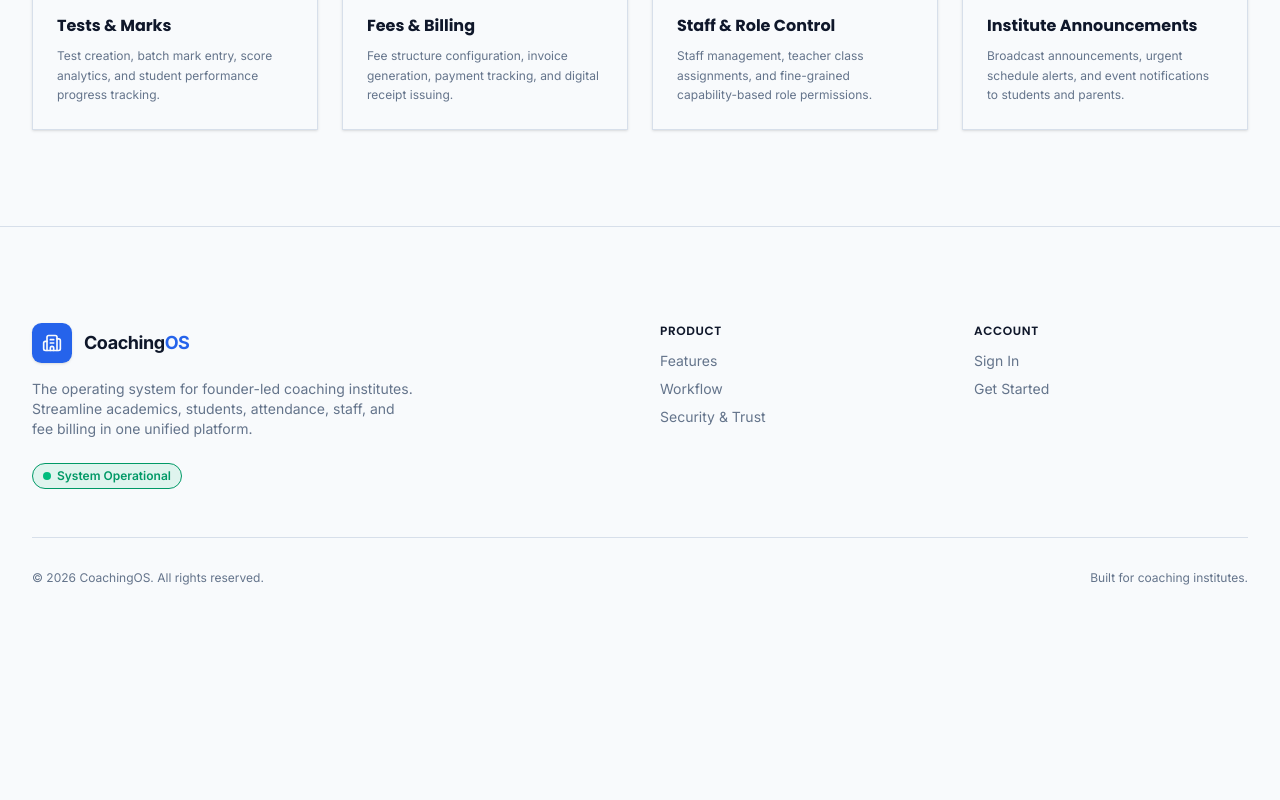
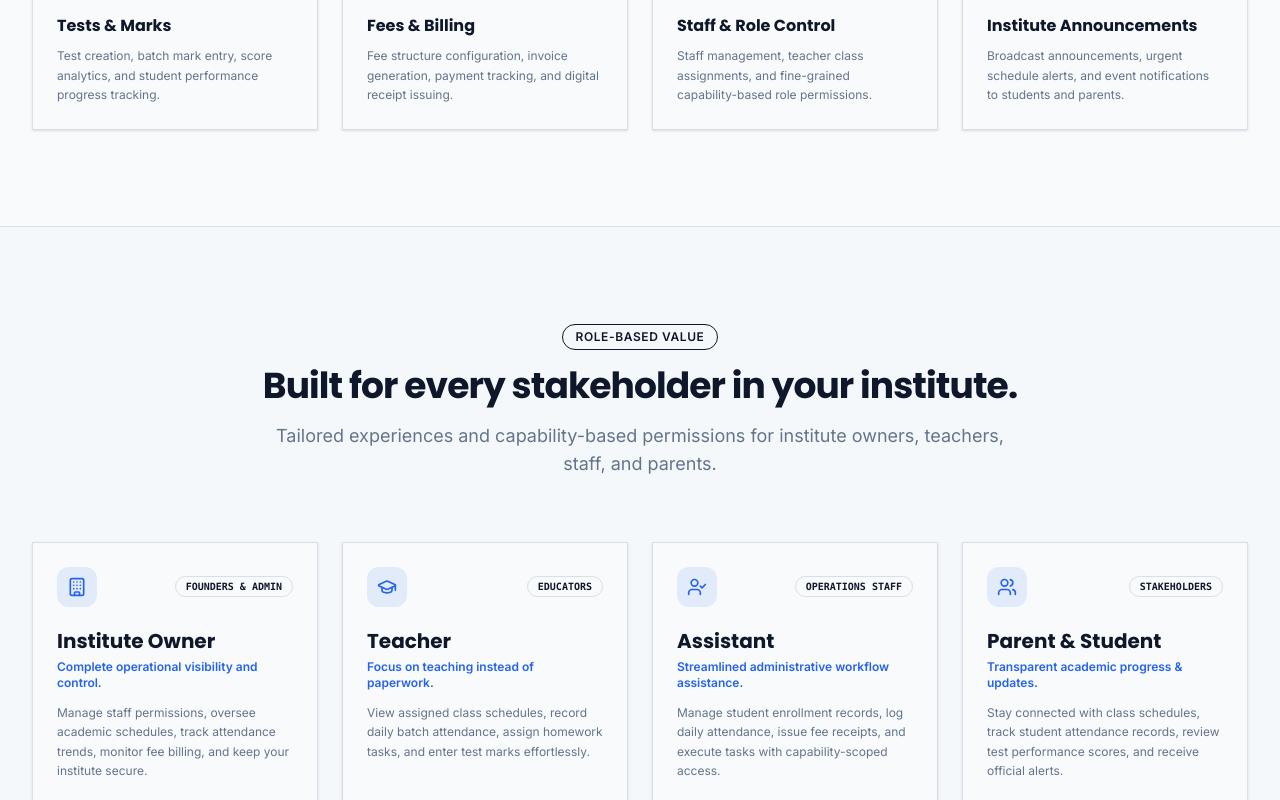
Before and after one commit to prajyots60/class_os, a Next.js app in the folder apps/web/: page / in a window 1280 px wide. Shown: the part 2000-2800 px from the top of the page. Before the commit the page ends 2682 px from the top, so only its background shows below. Built offline with nearby package versions, Linux system fonts and the light colour scheme.

Commit message:
feat(web): implement roles and trust sections

```diff
--- a/apps/web/src/app/(marketing)/page.tsx
+++ b/apps/web/src/app/(marketing)/page.tsx
@@ -2,6 +2,8 @@ import * as React from 'react';
 import { HeroSection } from '../../components/marketing/hero-section';
 import { WorkflowSection } from '../../components/marketing/workflow-section';
 import { CapabilitiesSection } from '../../components/marketing/capabilities-section';
+import { RolesSection } from '../../components/marketing/roles-section';
+import { TrustSection } from '../../components/marketing/trust-section';
 
 export default function MarketingHomePage() {
   return (
@@ -9,6 +11,8 @@ export default function MarketingHomePage() {
       <HeroSection />
       <WorkflowSection />
       <CapabilitiesSection />
+      <RolesSection />
+      <TrustSection />
     </>
   );
 }
--- a/apps/web/src/components/marketing/marketing-header.tsx
+++ b/apps/web/src/components/marketing/marketing-header.tsx
@@ -8,6 +8,7 @@ import { MobileNav } from './mobile-nav';
 const NAV_LINKS = [
   { label: 'Features', href: '/#features' },
   { label: 'Workflow', href: '/#workflow' },
+  { label: 'Roles', href: '/#roles' },
   { label: 'Security', href: '/#security' },
 ];
 
--- /dev/null
+++ b/apps/web/src/components/marketing/roles-section.tsx
@@ -0,0 +1,134 @@
+import * as React from 'react';
+import { Building, GraduationCap, UserCheck, Users, CheckCircle2 } from 'lucide-react';
+import { Card, Badge } from '@coaching-os/ui';
+import { Container, Section } from '../layout/container';
+
+const ROLES = [
+  {
+    role: 'Institute Owner',
+    tag: 'Founders & Admin',
+    headline: 'Complete operational visibility and control.',
+    description:
+      'Manage staff permissions, oversee academic schedules, track attendance trends, monitor fee billing, and keep your institute secure.',
+    valuePoints: [
+      'Operational oversight',
+      'Staff & role management',
+      'Fee billing visibility',
+      'Multi-tenant data isolation',
+    ],
+    icon: Building,
+  },
+  {
+    role: 'Teacher',
+    tag: 'Educators',
+    headline: 'Focus on teaching instead of paperwork.',
+    description:
+      'View assigned class schedules, record daily batch attendance, assign homework tasks, and enter test marks effortlessly.',
+    valuePoints: [
+      'Class schedule access',
+      'Batch attendance logging',
+      'Homework distribution',
+      'Test & marks entry',
+    ],
+    icon: GraduationCap,
+  },
+  {
+    role: 'Assistant',
+    tag: 'Operations Staff',
+    headline: 'Streamlined administrative workflow assistance.',
+    description:
+      'Manage student enrollment records, log daily attendance, issue fee receipts, and execute tasks with capability-scoped access.',
+    valuePoints: [
+      'Student enrollment records',
+      'Fee receipt generation',
+      'Attendance management',
+      'Capability-scoped permissions',
+    ],
+    icon: UserCheck,
+  },
+  {
+    role: 'Parent & Student',
+    tag: 'Stakeholders',
+    headline: 'Transparent academic progress & updates.',
+    description:
+      'Stay connected with class schedules, track student attendance records, review test performance scores, and receive official alerts.',
+    valuePoints: [
+      'Academic score visibility',
+      'Attendance logs',
+      'Class schedule updates',
+      'Official announcements',
+    ],
+    icon: Users,
+  },
+];
+
+export function RolesSection() {
+  return (
+    <Section padding="lg" id="roles" className="border-t border-[hsl(var(--border))] bg-[hsl(var(--muted))]/20">
+      <Container size="lg">
+        {/* Section Header */}
+        <div className="mx-auto max-w-3xl text-center">
+          <Badge
+            variant="secondary"
+            className="mb-4 inline-flex items-center gap-1.5 px-3 py-1 text-xs font-semibold uppercase tracking-wider"
+          >
+            Role-Based Value
+          </Badge>
+          <h2 className="text-3xl font-extrabold tracking-tight text-[hsl(var(--foreground))] sm:text-4xl">
+            Built for every stakeholder in your institute.
+          </h2>
+          <p className="mt-4 text-base text-[hsl(var(--muted-foreground))] sm:text-lg">
+            Tailored experiences and capability-based permissions for institute owners, teachers, staff, and parents.
+          </p>
+        </div>
+
+        {/* Roles Grid */}
+        <div className="mt-16 grid grid-cols-1 gap-6 sm:grid-cols-2 lg:grid-cols-4">
+          {ROLES.map((item) => {
+            const Icon = item.icon;
+
+            return (
+              <Card
+                key={item.role}
+                className="flex flex-col justify-between p-6 transition-all hover:border-[hsl(var(--primary))]/50 hover:shadow-md"
+              >
+                <div>
+                  {/* Card Top */}
+                  <div className="flex items-center justify-between">
+                    <span className="flex h-10 w-10 items-center justify-center rounded-lg bg-[hsl(var(--primary))]/10 text-[hsl(var(--primary))]">
+                      <Icon className="h-5 w-5" />
+                    </span>
+                    <Badge variant="outline" className="text-[10px] uppercase font-mono">
+                      {item.tag}
+                    </Badge>
+                  </div>
+
+                  {/* Role Title & Headline */}
+                  <h3 className="mt-5 text-xl font-bold text-[hsl(var(--foreground))]">
+                    {item.role}
+                  </h3>
+                  <p className="mt-1 text-xs font-semibold text-[hsl(var(--primary))]">
+                    {item.headline}
+                  </p>
+                  <p className="mt-3 text-xs leading-relaxed text-[hsl(var(--muted-foreground))]">
+                    {item.description}
+                  </p>
+                </div>
+
+                {/* Value Points */}
+                <ul className="mt-6 space-y-2 border-t border-[hsl(var(--border))] pt-4">
+                  {item.valuePoints.map((point) => (
+                    <li key={point} className="flex items-center gap-2 text-xs text-[hsl(var(--foreground))]">
+                      <CheckCircle2 className="h-3.5 w-3.5 shrink-0 text-emerald-500" />
+                      <span>{point}</span>
+                    </li>
+                  ))}
+                </ul>
+              </Card>
+            );
+          })}
+        </div>
+      </Container>
+    </Section>
+  );
+}
--- /dev/null
+++ b/apps/web/src/components/marketing/trust-section.tsx
@@ -0,0 +1,99 @@
+import * as React from 'react';
+import { Shield, Lock, KeyRound, Eye, ShieldCheck } from 'lucide-react';
+import { Card, Badge } from '@coaching-os/ui';
+import { Container, Section } from '../layout/container';
+
+const TRUST_CONCEPTS = [
+  {
+    title: 'Row-Level Tenant Isolation',
+    description:
+      'Every database operation is explicitly scoped by institute_id at the repository layer, ensuring complete data boundary isolation between institutes.',
+    tag: 'Tenant Isolation',
+    icon: Shield,
+  },
+  {
+    title: 'Capability-Based RBAC',
+    description:
+      'Access permissions are governed by 49 fine-grained domain capabilities resolved server-side, never trusting client-supplied parameters.',
+    tag: 'Capability RBAC',
+    icon: Lock,
+  },
+  {
+    title: 'Server-Controlled Sessions',
+    description:
+      'User authentication state and institute memberships are verified server-side using encrypted session tokens powered by Better Auth.',
+    tag: 'Better Auth Infrastructure',
+    icon: KeyRound,
+  },
+  {
+    title: 'Audit Logging & Redaction',
+    description:
+      'Security-sensitive actions record canonical request correlation IDs, structured Pino logs, and automatic sensitive field redaction.',
+    tag: 'Observability & PII Redaction',
+    icon: Eye,
+  },
+];
+
+export function TrustSection() {
+  return (
+    <Section padding="lg" id="security" className="border-t border-[hsl(var(--border))] bg-[hsl(var(--background))]">
+      <Container size="lg">
+        {/* Section Header */}
+        <div className="mx-auto max-w-3xl text-center">
+          <Badge
+            variant="secondary"
+            className="mb-4 inline-flex items-center gap-1.5 px-3 py-1 text-xs font-semibold uppercase tracking-wider text-emerald-600 dark:text-emerald-400 bg-emerald-500/10 border-emerald-500/20"
+          >
+            <ShieldCheck className="h-3.5 w-3.5" />
+            Architectural Trust & Security
+          </Badge>
+          <h2 className="text-3xl font-extrabold tracking-tight text-[hsl(var(--foreground))] sm:text-4xl">
+            Enterprise security designed for coaching data.
+          </h2>
+          <p className="mt-4 text-base text-[hsl(var(--muted-foreground))] sm:text-lg">
+            Your institute data is protected by strict multi-tenant isolation, capability-based access controls, and server-side session authorization.
+          </p>
+        </div>
+
+        {/* Trust Concepts Grid */}
+        <div className="mt-16 grid grid-cols-1 gap-6 sm:grid-cols-2 lg:grid-cols-4">
+          {TRUST_CONCEPTS.map((concept) => {
+            const Icon = concept.icon;
+
+            return (
+              <Card
+                key={concept.title}
+                className="group relative flex flex-col justify-between p-6 transition-all hover:border-[hsl(var(--primary))]/50 hover:shadow-md"
+              >
+                <div>
+                  {/* Top Badge */}
+                  <div className="flex items-center justify-between">
+                    <span className="flex h-10 w-10 items-center justify-center rounded-lg bg-[hsl(var(--primary))]/10 text-[hsl(var(--primary))] transition-colors group-hover:bg-[hsl(var(--primary))] group-hover:text-[hsl(var(--primary-foreground))]">
+                      <Icon className="h-5 w-5" />
+                    </span>
+                    <Badge variant="outline" className="text-[10px] uppercase font-mono">
+                      {concept.tag}
+                    </Badge>
+                  </div>
+
+                  {/* Title & Description */}
+                  <h3 className="mt-5 text-base font-bold text-[hsl(var(--foreground))]">
+                    {concept.title}
+                  </h3>
+                  <p className="mt-2 text-xs leading-relaxed text-[hsl(var(--muted-foreground))]">
+                    {concept.description}
+                  </p>
+                </div>
+              </Card>
+            );
+          })}
+        </div>
+
+        {/* Technical Guarantee Micro-banner */}
+        <div className="mt-12 rounded-xl border border-[hsl(var(--border))] bg-[hsl(var(--muted))]/30 p-4 text-center text-xs text-[hsl(var(--muted-foreground))]">
+          <span className="font-semibold text-[hsl(var(--foreground))]">Security Invariant:</span> All authorization and multi-tenant isolation rules are enforced server-side. Public marketing pages contain zero database dependencies or dynamic authorization state.
+        </div>
+      </Container>
+    </Section>
+  );
+}
```
Also changed, not shown: 2 other files (tests, documents, lock files or other folders).
